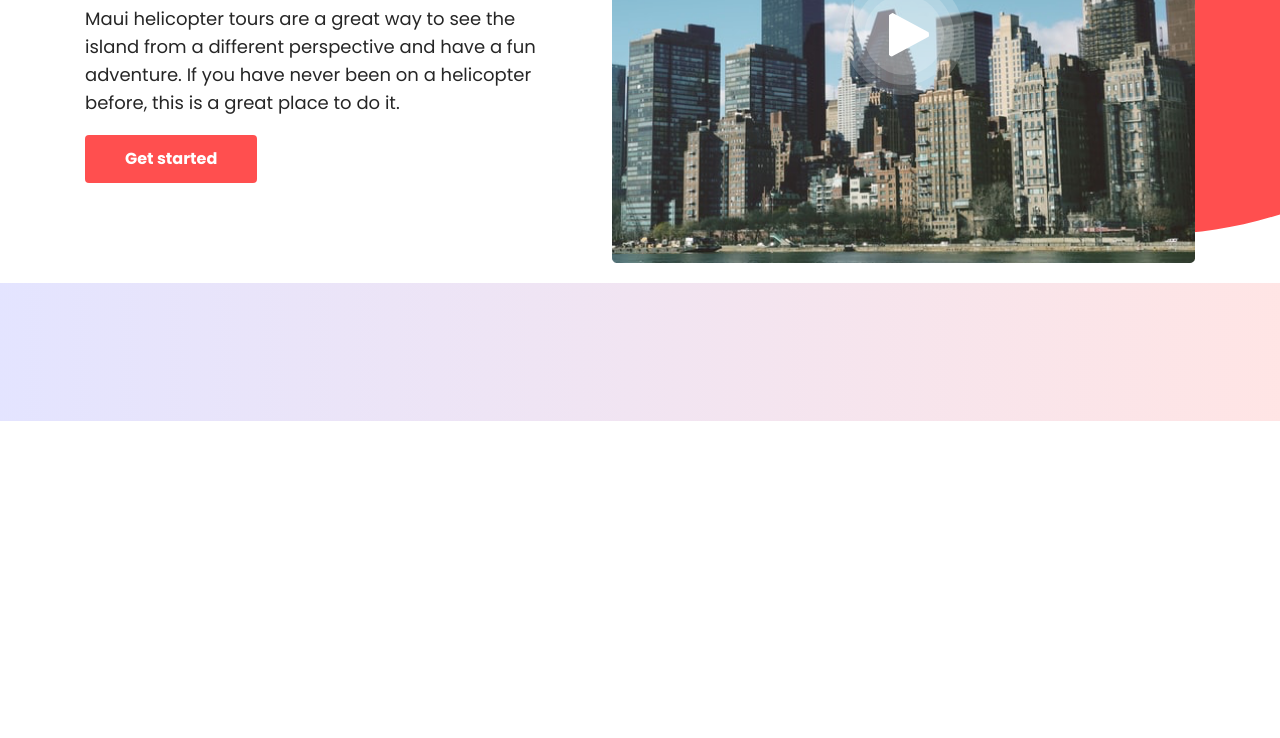
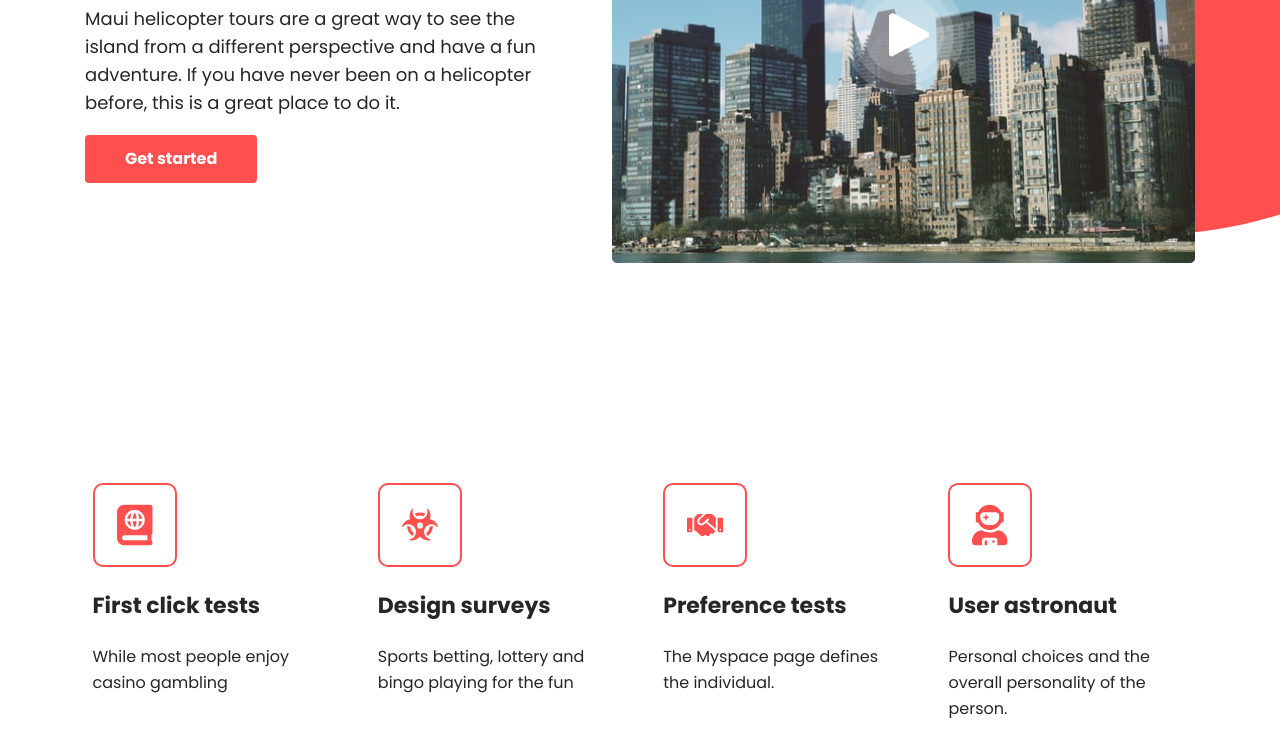
Before and after one commit to aldiii/ProtipsWebsite, a plain HTML site: page index.html in a window 1280 px wide. Shown: the part 379-1117 px from the top of the page. Before the commit the page ends 800 px from the top, so only its background shows below. Drawn offline with Linux system fonts and the light colour scheme.

Commit message:
Add feautuses section structure and styling

```diff
--- a/css/style.css
+++ b/css/style.css
@@ -182,3 +182,51 @@ body {
   justify-content: center;
   align-items: center;
 }
+
+.feautures {
+  display: flex;
+  justify-content: space-between;
+  max-width: 1095px;
+  margin: 200px auto 0;
+}
+.feautures__title {
+  display: none;
+}
+
+.card {
+  margin-right: 20px;
+  width: 20%;
+}
+.card__icon {
+  margin: 0;
+  padding: 0;
+  width: 80px;
+  height: 80px;
+  border: 2px solid var(--primary-color);
+  border-radius: 10px;
+  display: flex;
+  align-items: center;
+  justify-content: center;
+}
+.card__icon:hover {
+  background-color: var(--primary-color);
+}
+
+.card__icon:hover .icon {
+  filter: brightness(400%);
+}
+.icon {
+  width: 36px;
+  max-height: 80px;
+}
+.card__text {
+  font-size: 16px;
+  line-height: 26px;
+  color: var(--dark-color);
+}
+
+.card__title {
+  font-size: 22px;
+  line-height: 33px;
+  color: var(--dark-color);
+}
--- a/index.html
+++ b/index.html
@@ -54,6 +54,49 @@
           </div>
         </div>
       </header>
+      <section class="feautures">
+        <h2 class="feautures__title">Feautures</h2>
+        <div class="card">
+          <div class="card__icon">
+            <svg class="icon">
+              <use xlink:href="/img/sprite.svg#atlas"></use>
+            </svg>
+          </div>
+          <h3 class="card__title">First click tests</h3>
+          <p class="card__text">While most people enjoy casino gambling</p>
+        </div>
+        <div class="card">
+          <div class="card__icon">
+            <svg class="icon">
+              <use xlink:href="/img/sprite.svg#biohazard"></use>
+            </svg>
+          </div>
+          <h3 class="card__title">Design surveys</h3>
+          <p class="card__text">
+            Sports betting, lottery and bingo playing for the fun
+          </p>
+        </div>
+        <div class="card">
+          <div class="card__icon">
+            <svg class="icon">
+              <use xlink:href="/img/sprite.svg#handshake"></use>
+            </svg>
+          </div>
+          <h3 class="card__title">Preference tests</h3>
+          <p class="card__text">The Myspace page defines the individual.</p>
+        </div>
+        <div class="card">
+          <div class="card__icon">
+            <svg class="icon">
+              <use xlink:href="/img/sprite.svg#user-astronaut"></use>
+            </svg>
+          </div>
+          <h3 class="card__title">User astronaut</h3>
+          <p class="card__text">
+            Personal choices and the overall personality of the person.
+          </p>
+        </div>
+      </section>
     </div>
   </body>
 </html>
```
Also changed, not shown: img/sprite.svg (added).
